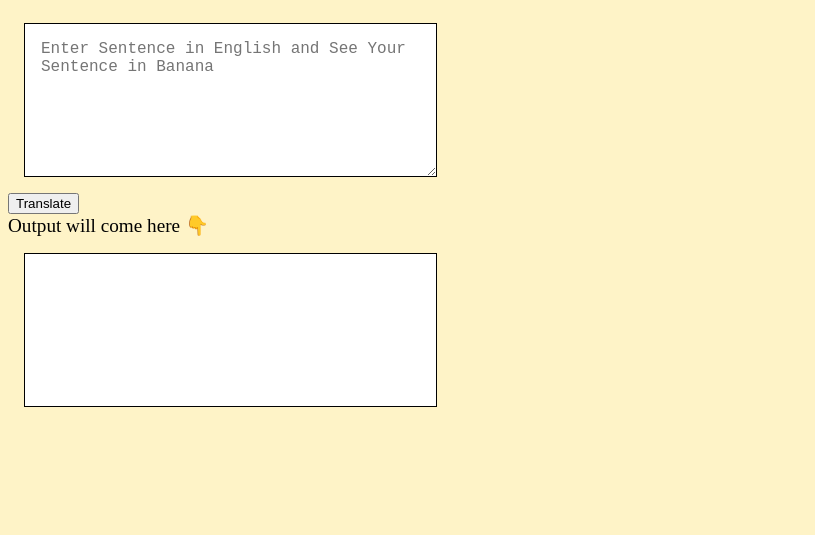
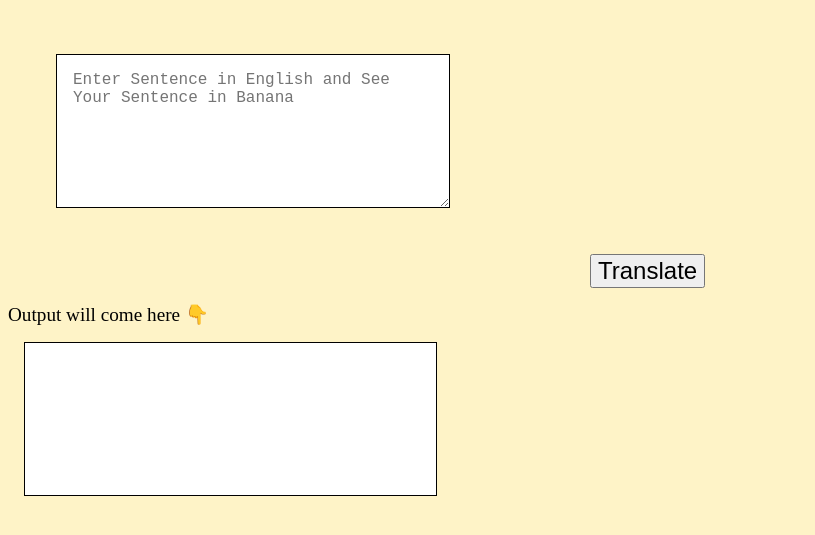
Before and after one commit to shrutikamahale/banana-speak, a plain HTML site: page index.html in a window 1280 px wide. Shown: the part 67-602 px from the top of the page, without its empty margins (0-815 px from the left). Drawn offline with Linux system fonts and the light colour scheme.

Commit message:
user input box updated

```diff
--- a/index.html
+++ b/index.html
@@ -34,9 +34,15 @@
     <nav>
         <h1 style="text-align: center;" >Banana Speaking</h1>
     </nav>
-    <textarea id="txt-input" placeholder="Enter Sentence in English and See Your Sentence in Banana"></textarea>
-        <button id="btn-translate">Translate</button>
-        <div style="font-size: larger">Output will come here 👇 </div>
+
+    <div class="userinput">
+        <textarea id="txt-input" placeholder="Enter Sentence in English and See Your Sentence in Banana"></textarea>
+    </div>
+
+        <div class="container">
+            <button id="btn-translate", style="font-size: x-large;">Translate</button>
+        </div>
+        <div style="font-size: larger"> Output will come here 👇 </div>
         <div id="output"></div>
         <script src="app.js" type="text/javascript"></script>
 
--- a/style.css
+++ b/style.css
@@ -7,8 +7,22 @@ body {
     background-color: #FEF3C7;
 }
 
+
 h1 {
     color: #1D4ED8;
     font-weight: bold;
     font-size: xx-large;
 }
+
+.container {
+    max-width: 100px;
+    margin: auto;
+    padding: 15px 32px;
+}
+
+.userinput {
+    margin: auto;
+    display: block;
+    max-width: 1500px;
+    padding: 15px 32px;
+}
```
